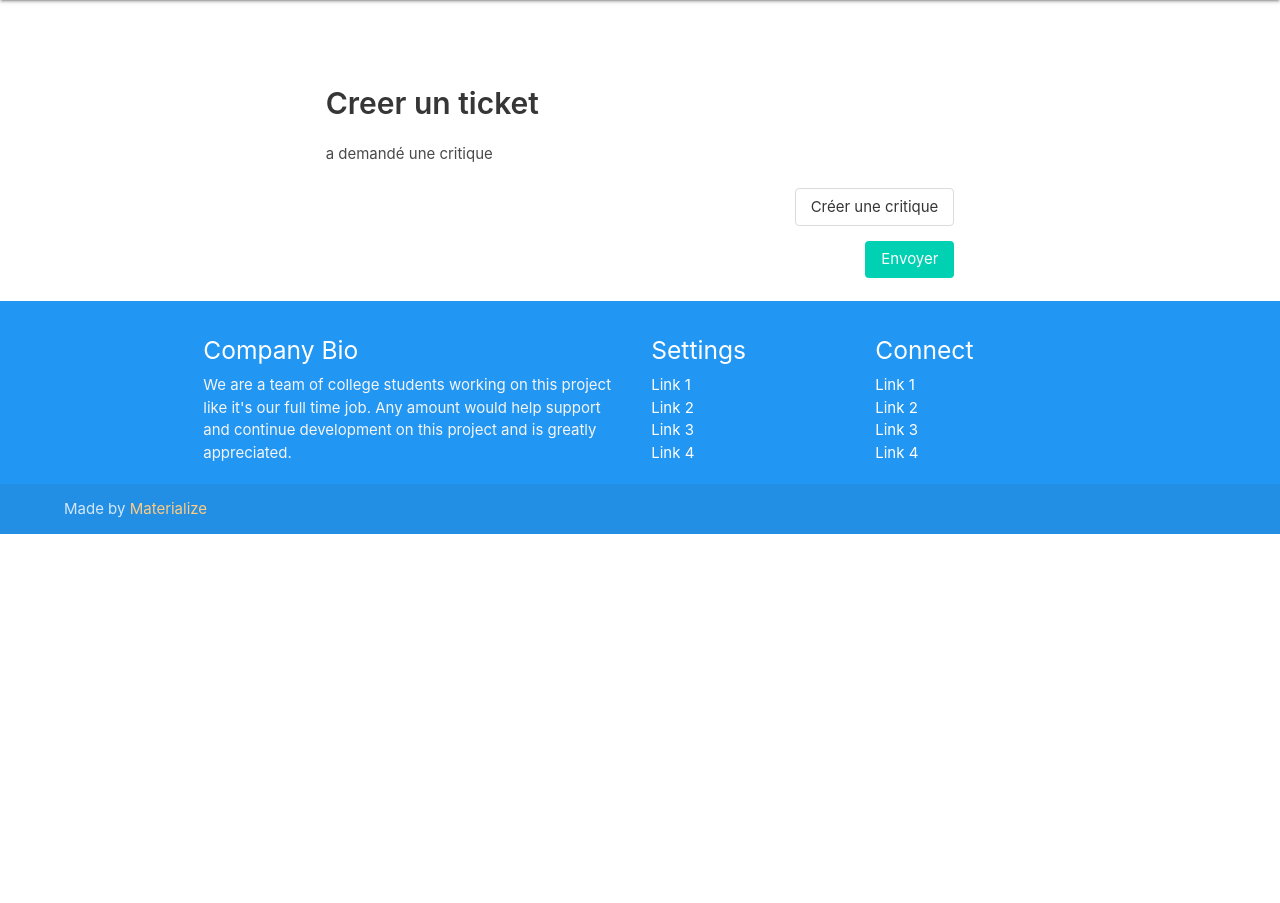
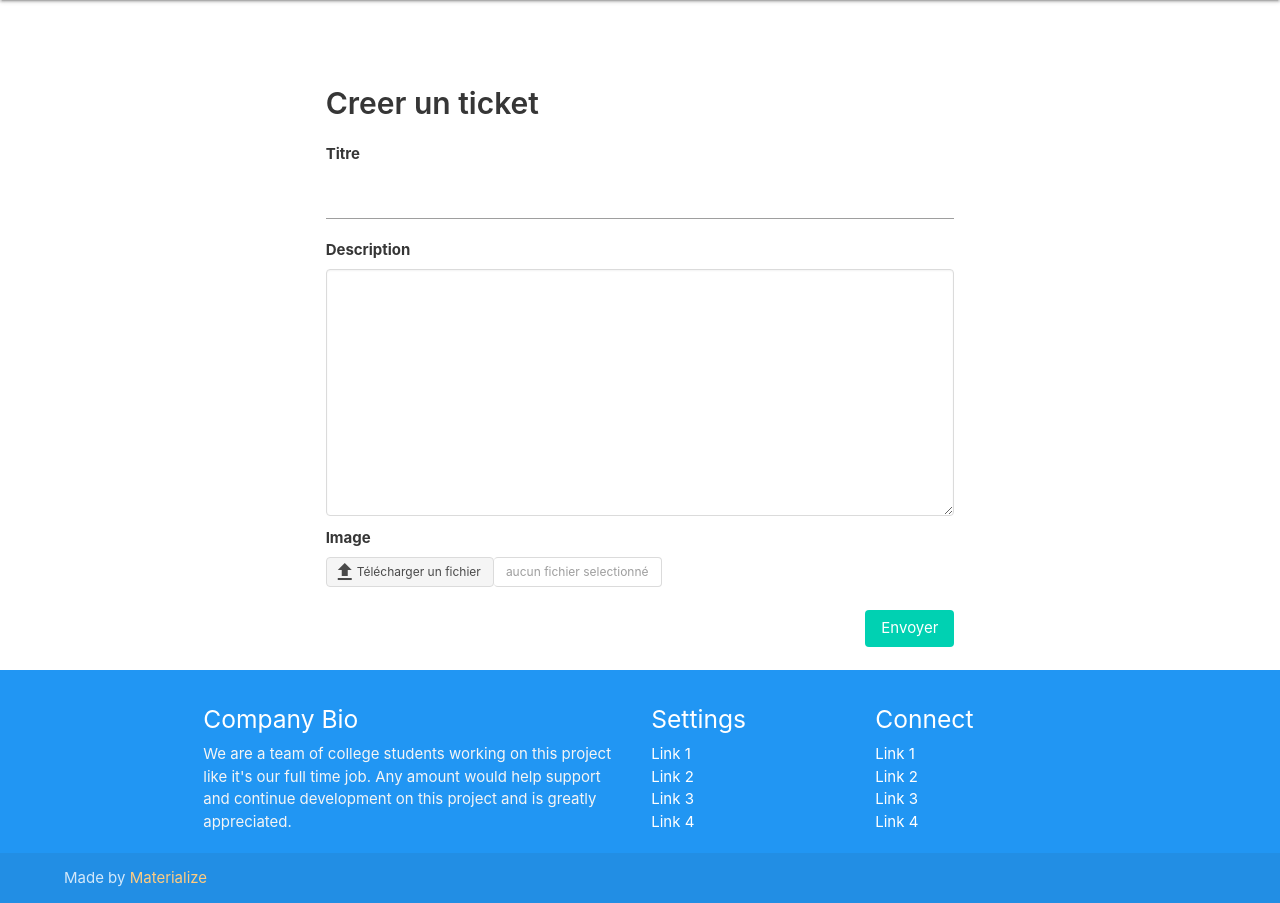
Before and after one commit to pemochamdev/OPC-PROJET9, a Django app: page /ticket_create/ in a window 1280 px wide. Shown: the part 64-967 px from the top of the page. Before the commit the page ends 598 px from the top, so only its background shows below. Run offline with Django 4.2, Linux system fonts and the light colour scheme; a user stored in the database is signed in; some libraries are stand-ins or nearby versions.

Commit message:
the last commit for this project

```diff
--- a/p9/settings.py
+++ b/p9/settings.py
@@ -145,7 +145,7 @@
 AUTH_USER_MODEL = 'authy.User'
 
 LOGOUT_REDIRECT_URL = 'login'
-LOGIN_REDIRECT_URL = 'posts'
+LOGIN_REDIRECT_URL = 'flux'
 LOGIN_URL = '/'
 
 EMAIL_BACKEND = 'django.core.mail.backends.console.EmailBackend'
--- a/templates/base.html
+++ b/templates/base.html
@@ -19,7 +19,7 @@
 
     <nav>
         <div class="nav-wrapper">
-          <a href="#" class="brand-logo center">LITReview</a>
+          <a href="{% url "flux" %}" class="brand-logo center">LITReview</a>
           <ul id="nav-mobile" class="right hide-on-med-and-down">
             <li><a href="{% url "flux" %}">Flux</a></li>
             <li><a href="{% url "posts" %}">Posts</a></li>
--- a/tikect/templates/tikect/__ticket_form.html
+++ b/tikect/templates/tikect/__ticket_form.html
@@ -1,39 +1,56 @@
 
+<div class="field">
+    <label class="label">{{ form.title.label }}</label>
+    <div class="control">
+        {{ form.title }}
+    </div>
 
-<p>
-    {% if ticket.user == user %}
-    Vous avez
-    {% else %}
-    {{ticket.user}} a
-    {% endif %} demandé une critique <span class="is-pulled-right">{{ ticket.time_created }}</span></p>
-    <br>
-    <p>{{ticket.title}}</p>
-    <p>{{ticket.description}}</p>
-    {% if ticket.image %}
-        <img src="{{ ticket.image.url }}" alt="cover" class="cover m-5">
-    {% endif %}
+</div>
+
+<div class="field">
+    <label class="label">{{ form.description.label }}</label>
+    <div class="control">
+        {{ form.description }}
+    </div>
+</div>
+
+<label class="label">{{ form.image.label }}</label>
+{% if image %}
+    <img src="{{ image }}" alt="cover" class="cover m-5">
+{% endif %}
+<div class="file">
+    <label class="file-label">
+      <input id="id_image" class="file-input" type="file" name="image" accept="image/*">
+      <span class="file-cta">
+        <span class="file-icon">
+            <span class="material-icons">
+                file_upload
+            </span>
+        </span>
+            <span class="file-label">
+                Télécharger un fichier
+            </span>
+      </span>
+      <span class="file-name is-fullwidth" id="selected_file" title="aucun fichier">
+        aucun fichier selectionné
+      </span>
+    </label>
+
+  </div>
 
 
 
-    {% if buttons == 'ticket_buttons' %}
-    <div>
-        <a href="{% url 'post_delete' 'ticket' ticket.id %}" class="button is-danger is-pulled-right ml-5">Supprimer</a>
-        <a href="{% url 'post_update' 'ticket' ticket.id %}" class="button is-pulled-right">Modifier</a>
+{% block script %}
+<script>
 
-    </div>
-    <div style="height:40px"></div>
-    {% elif buttons == 'no_buttons' %}
+const fileInput = document.getElementById('id_image');
+const selected_file_elem = document.getElementById('selected_file')
+fileInput.onchange = () => {
+const selectedFile = fileInput.files[0];
+selected_file_elem.innerHTML = selectedFile.name;
+selected_file_elem.setAttribute("title", selectedFile.name);
 
-    {% else %}
+}
+</script>
 
-        {% if not buttons == 'no_buttons' %}
-            {% if not ticket.reviewed %}
-            <div>
-                <a href="{% url 'review_create'  ticket.id  %}" class="button is-pulled-right">Créer une critique</a>
-            </div>
-            <div style="height:30px"></div>
-            {% else %}
-            <div style="height:10px"></div>
-            {% endif %}
-        {% endif %}
-    {% endif %}
+{% endblock script %}
--- a/tikect/views.py
+++ b/tikect/views.py
@@ -66,6 +66,7 @@
         if form.is_valid():
             ticket = form.save(commit=False)
             ticket.user = request.user
+            ticket.reviewed = True
             ticket.save()
             return redirect('flux')
     form = TicketCreateForm()
```
Also changed, not shown: requirement.txt (deleted, +0 -70 lines), requirements.txt (+10 -70 lines), README.md, db.sqlite3, media/book.jpg (added), media/githubprofile.jpg (added), media/nucleaire.jpeg (added).
